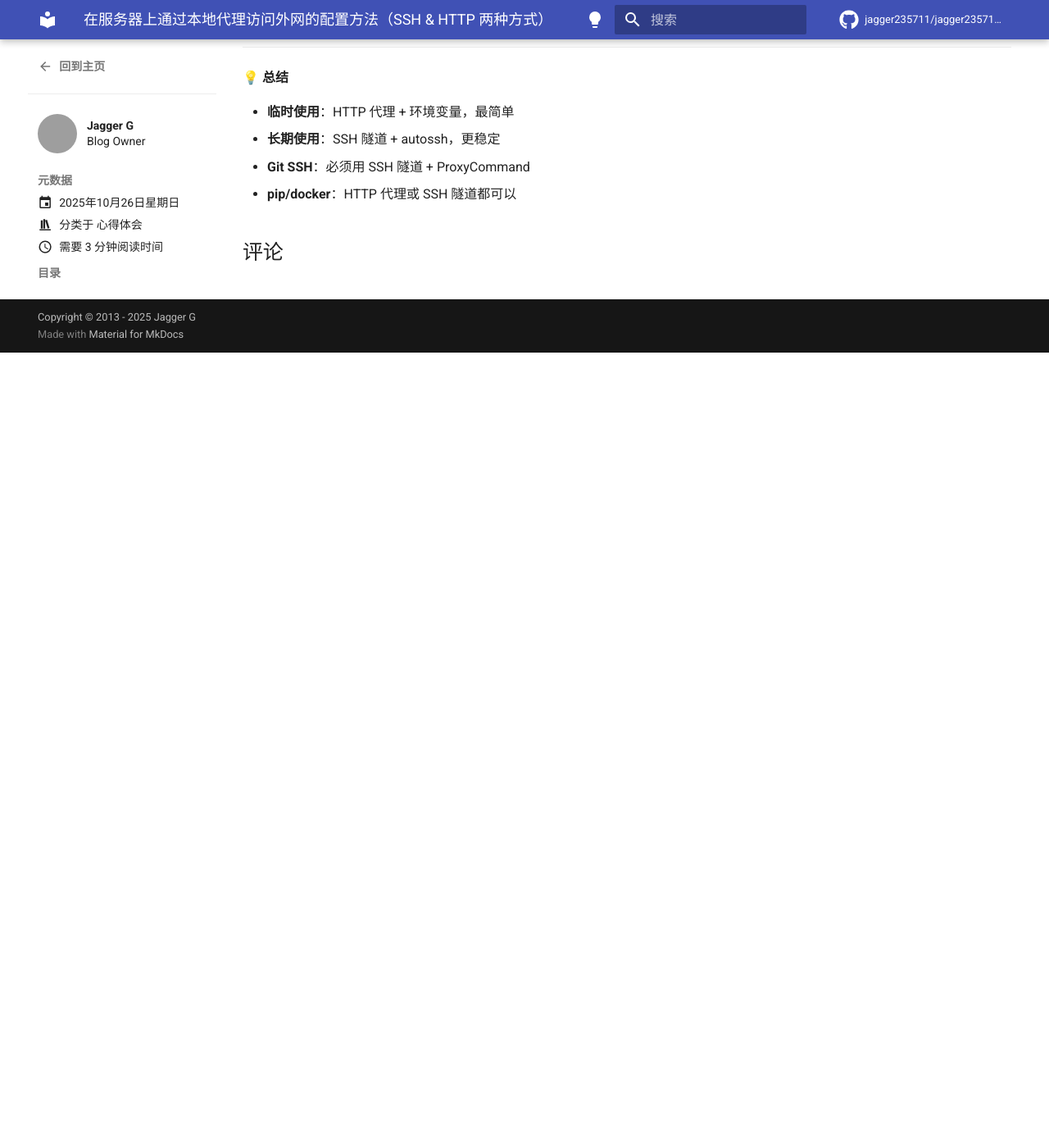
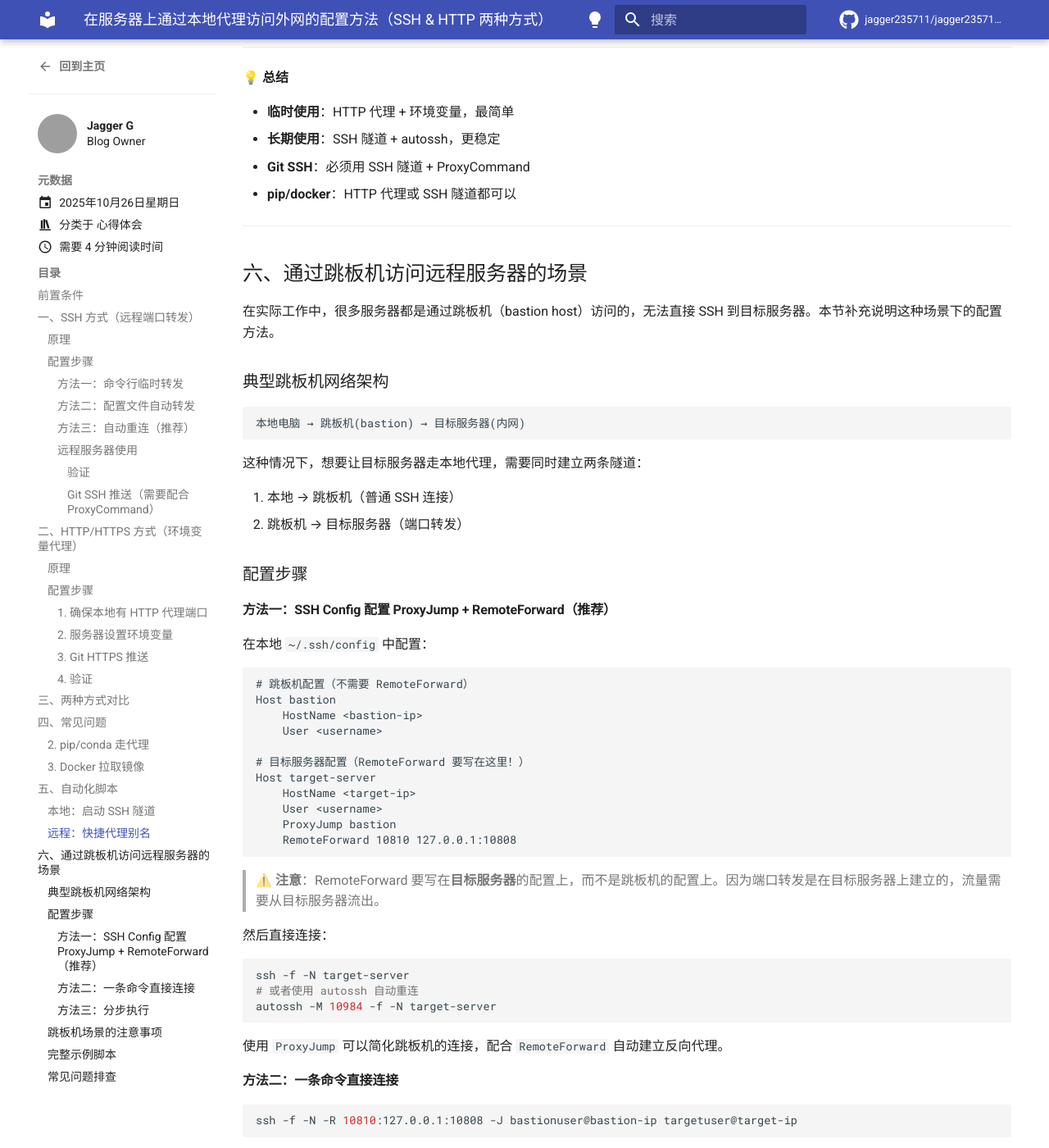
Before and after one commit to jagger235711/jagger235711.github.io, an MkDocs documentation site: the page built from docs/blog/posts/反向代理.md, in a window 1280 px wide and 1400 px high, scrolled down 5095 px. Shown: the whole window at 82% size. Built offline with MkDocs 1.6.1 and Material for MkDocs 9.7.7, drawn with Linux system fonts in a browser that asks for light colours; comment, search, counter and statistics services are not loaded; before the commit the page ends 5525 px from its top, so only the background shows below that; some of the changed text lies outside the part shown; grey boxes are pictures that could not be loaded.

Commit message:
新增通过跳板机访问远程服务器的配置说明，补充典型网络架构、配置步骤及注意事项

````diff
--- a/docs/blog/posts/反向代理.md
+++ b/docs/blog/posts/反向代理.md
@@ -267,3 +267,131 @@
 - **长期使用**：SSH 隧道 + autossh，更稳定
 - **Git SSH**：必须用 SSH 隧道 + ProxyCommand
 - **pip/docker**：HTTP 代理或 SSH 隧道都可以
+
+---
+
+## 六、通过跳板机访问远程服务器的场景
+
+在实际工作中，很多服务器都是通过跳板机（bastion host）访问的，无法直接 SSH 到目标服务器。本节补充说明这种场景下的配置方法。
+
+### 典型跳板机网络架构
+
+```
+本地电脑 → 跳板机(bastion) → 目标服务器(内网)
+```
+
+这种情况下，想要让目标服务器走本地代理，需要同时建立两条隧道：
+
+1. 本地 → 跳板机（普通 SSH 连接）
+2. 跳板机 → 目标服务器（端口转发）
+
+### 配置步骤
+
+#### 方法一：SSH Config 配置 ProxyJump + RemoteForward（推荐）
+
+在本地 `~/.ssh/config` 中配置：
+
+```text
+# 跳板机配置（不需要 RemoteForward）
+Host bastion
+    HostName <bastion-ip>
+    User <username>
+
+# 目标服务器配置（RemoteForward 要写在这里！）
+Host target-server
+    HostName <target-ip>
+    User <username>
+    ProxyJump bastion
+    RemoteForward 10810 127.0.0.1:10808
+```
+
+> ⚠️ **注意**：RemoteForward 要写在**目标服务器**的配置上，而不是跳板机的配置上。因为端口转发是在目标服务器上建立的，流量需要从目标服务器流出。
+
+然后直接连接：
+
+```bash
+ssh -f -N target-server
+# 或者使用 autossh 自动重连
+autossh -M 10984 -f -N target-server
+```
+
+使用 `ProxyJump` 可以简化跳板机的连接，配合 `RemoteForward` 自动建立反向代理。
+
+#### 方法二：一条命令直接连接
+
+```bash
+ssh -f -N -R 10810:127.0.0.1:10808 -J bastionuser@bastion-ip targetuser@target-ip
+```
+
+- `-J bastionuser@bastion-ip`：通过跳板机连接
+- `-R 10810:127.0.0.1:10808`：在目标服务器上建立反向端口转发
+
+#### 方法三：分步执行
+
+```bash
+# 步骤1：先连接到跳板机
+ssh user@bastion-host
+
+# 步骤2（在跳板机上执行）：建立到目标服务器的端口转发
+ssh -R 10810:127.0.0.1:10808 user@target-server
+```
+
+### 跳板机场景的注意事项
+
+1. **跳板机也需要允许端口转发**
+
+确保跳板机的 `/etc/ssh/sshd_config` 中：
+
+```text
+AllowTcpForwarding yes
+GatewayPorts yes
+```
+
+然后重启 SSH 服务：
+
+```bash
+sudo systemctl restart sshd
+```
+
+2. **网络延迟**
+
+由于流量经过跳板机，网络延迟会比直接连接高，建议只代理必要的流量（如 Git 操作）。
+
+3. **权限问题**
+
+部分跳板机可能禁止用户建立端口转发，这种情况下需要联系管理员开放权限。
+
+### 完整示例脚本
+
+```bash
+#!/bin/bash
+# 文件名：start_proxy_via_bastion.sh
+
+BASTION_HOST="bastion.example.com"
+BASTION_USER="bastionuser"
+TARGET_HOST="10.0.1.100"
+TARGET_USER="targetuser"
+LOCAL_PROXY_PORT="10808"
+LISTEN_PORT="10810"
+
+echo "正在通过跳板机建立 SSH 隧道..."
+
+# 通过跳板机连接到目标服务器，并建立反向代理隧道
+ssh -f -N -R ${LISTEN_PORT}:127.0.0.1:${LOCAL_PROXY_PORT} -J ${BASTION_USER}@${BASTION_HOST} ${TARGET_USER}@${TARGET_HOST}
+
+if [ $? -eq 0 ]; then
+    echo "隧道已建立：目标服务器 -> 跳板机 -> 本地代理"
+    echo "目标服务器上可通过 127.0.0.1:${LISTEN_PORT} 访问代理"
+else
+    echo "隧道建立失败，请检查网络连接和权限"
+fi
+```
+
+### 常见问题排查
+
+| 问题 | 可能原因 | 解决方案 |
+| --- | --- | --- |
+| 跳板机连接被拒绝 | 跳板机禁止端口转发 | 联系管理员开放权限 |
+| 隧道建立成功但无法访问外网 | 本地代理未运行 | 确认本地 V2Ray/代理正在运行 |
+| 速度极慢 | 网络延迟过高 | 考虑只代理必要流量，或使用直连线路 |
+| RemoteForward 失败 | 服务器端 AllowTcpForwarding 为 no | 在目标服务器上修改 sshd_config 并重启 |
````
